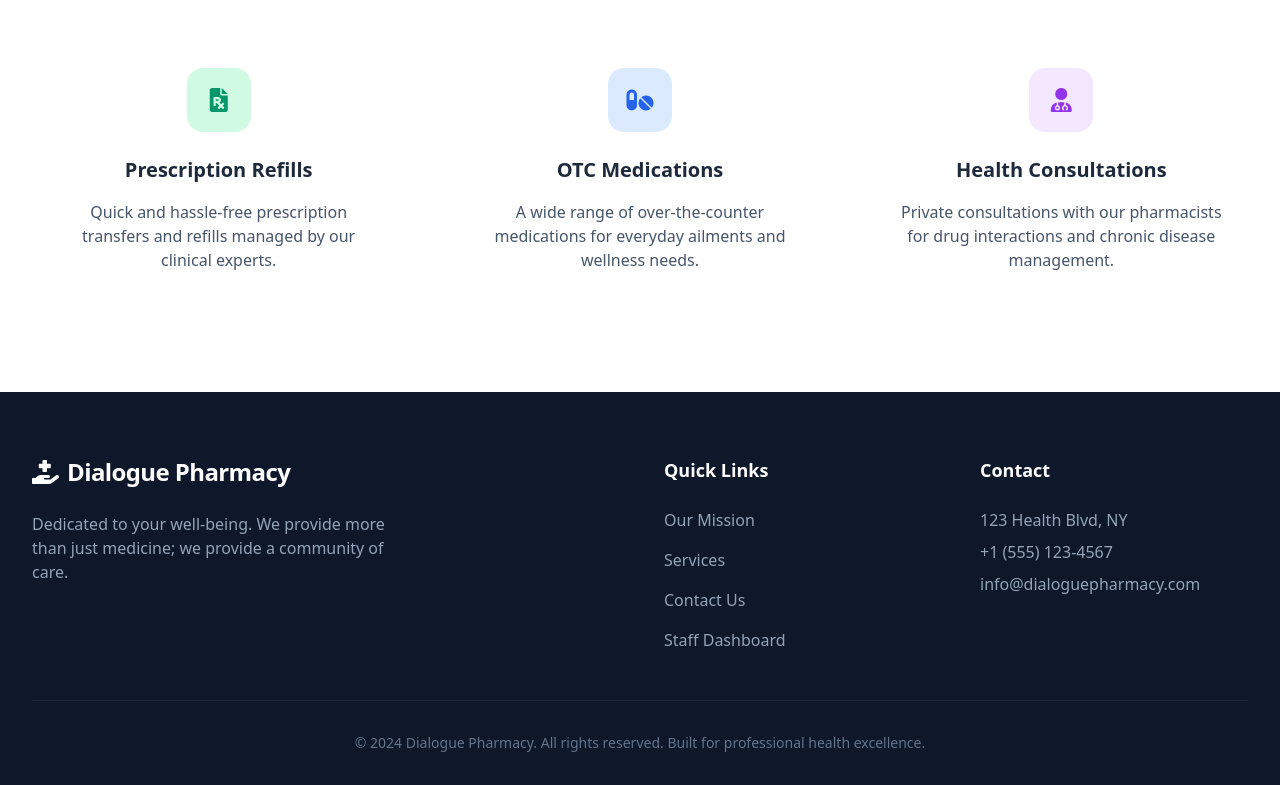
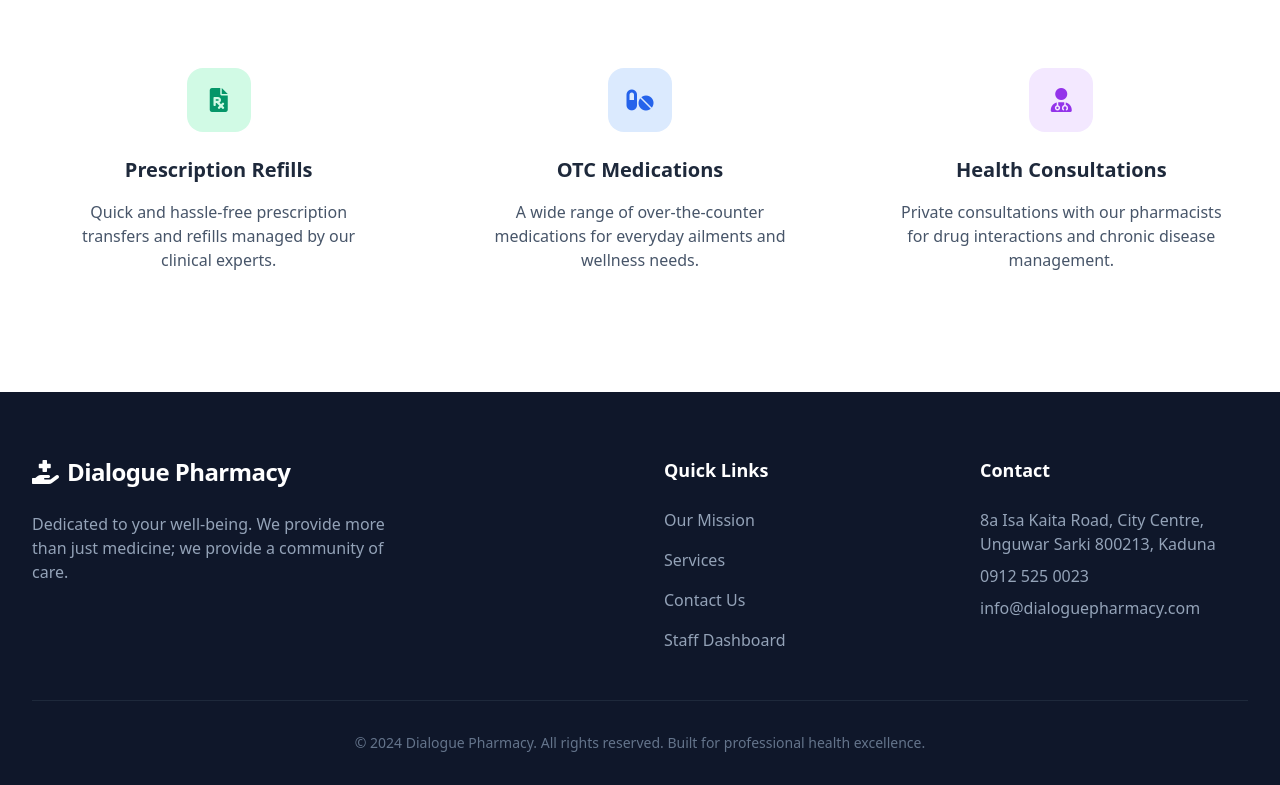
Before and after one commit to Milan000000/Dialogue-Pharmacy-, a website built with Vite: page index.html in a window 1280 px wide. Shown: the part 1048-1833 px from the top of the page. Built offline with nearby package versions, Linux system fonts and the light colour scheme.

Commit message:
Update index.html

```diff
--- a/index.html
+++ b/index.html
@@ -171,8 +171,8 @@
                 </div>
                 <div>
                     <h4 class="text-lg font-bold mb-6">Contact</h4>
-                    <p class="text-slate-400">123 Health Blvd, NY</p>
-                    <p class="text-slate-400 mt-2">+1 (555) 123-4567</p>
+                    <p class="text-slate-400">8a Isa Kaita Road, City Centre, Unguwar Sarki 800213, Kaduna</p>
+                    <p class="text-slate-400 mt-2">0912 525 0023</p>
                     <p class="text-slate-400 mt-2">info@dialoguepharmacy.com</p>
                 </div>
             </div>
```
